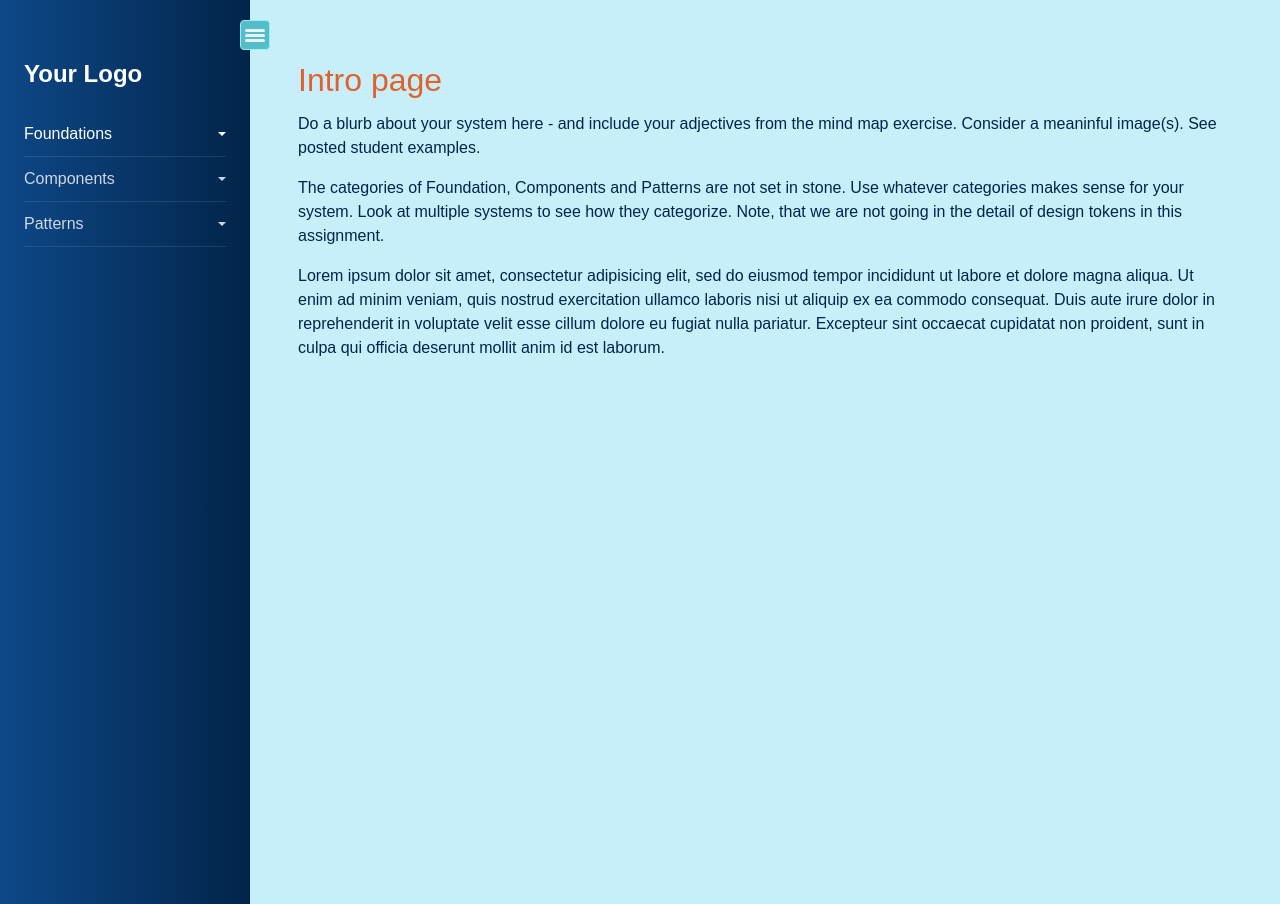
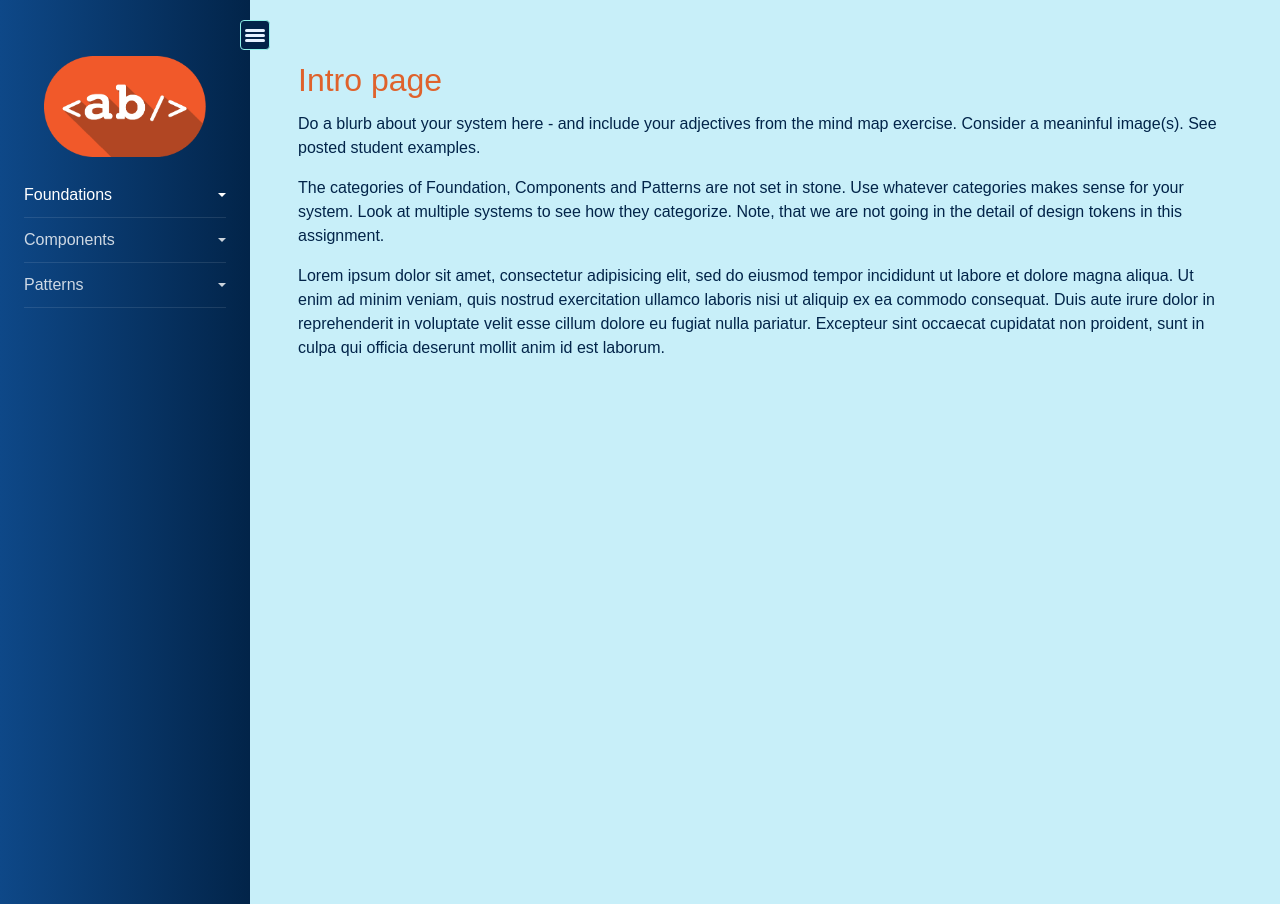
Before and after one commit to anhbien/hci472-phase2, a plain HTML site: page index.html in a window 1280 px wide. Drawn offline with Linux system fonts and the light colour scheme.

Commit message:
Added logo

```diff
--- a/css/style.css
+++ b/css/style.css
@@ -304,8 +304,10 @@ h1, h2, h3, h4, h5,
     margin-bottom: 20px;
     font-weight: 700;
     font-size: 1.5rem; }
- #sidebar h1 .logo {
-      color: #fff; }
+ #sidebar div .logo {
+      color: #fff;
+      text-align: center;
+      padding-bottom: 16px }
   #sidebar ul.components {
     padding: 0; }
   #sidebar ul li {
@@ -353,10 +355,10 @@ h1, h2, h3, h4, h5,
       height: 40px;
       border-radius: 10%; }
       #sidebar .custom-menu .toggle-btn {
-        background: #55BDCA;
+        background: #022449;
         border-color: #91F2E9; }
       #sidebar .custom-menu .toggle-btn:hover, #sidebar .custom-menu .btn:focus {
-          background: #54B5BF !important;
+          background: #022e5e !important;
           border-color: #91F2E9 !important; }
 
 
--- a/index.html
+++ b/index.html
@@ -27,7 +27,7 @@
 	       			 </button>
         	</div>
 		<div class="p-4 pt-6">
-		  <h1><a href="index.html" class="logo">Your Logo</a></h1>
+		  <div class="logo"><a href="index.html"><img alt="Anh Bien logo" src="./img/Logo-color.png"  width="80%"/></a></div>
 
 	       <ul class="list-unstyled components">
 
```
Also changed, not shown: img/Logo-color.png (added).
